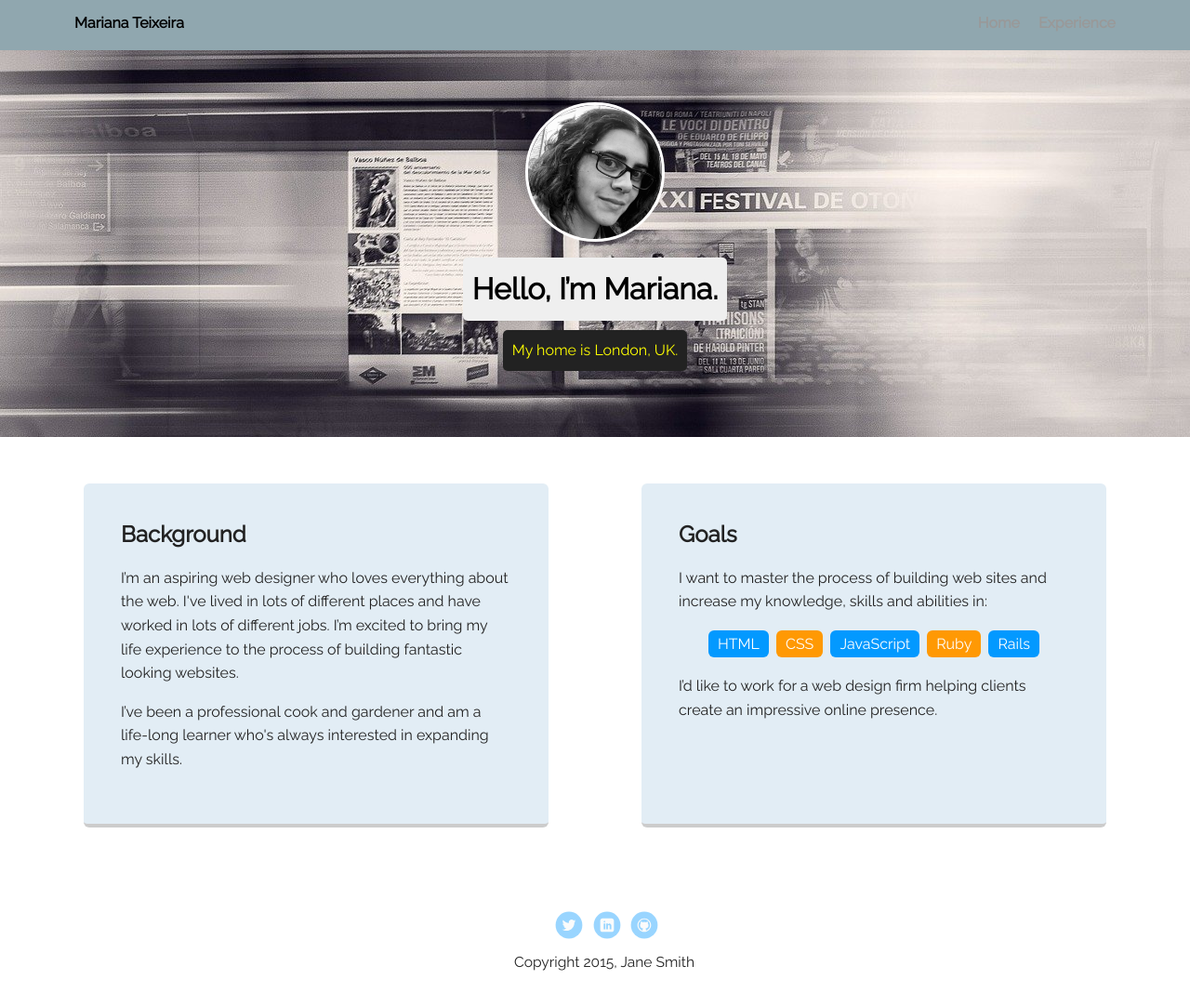
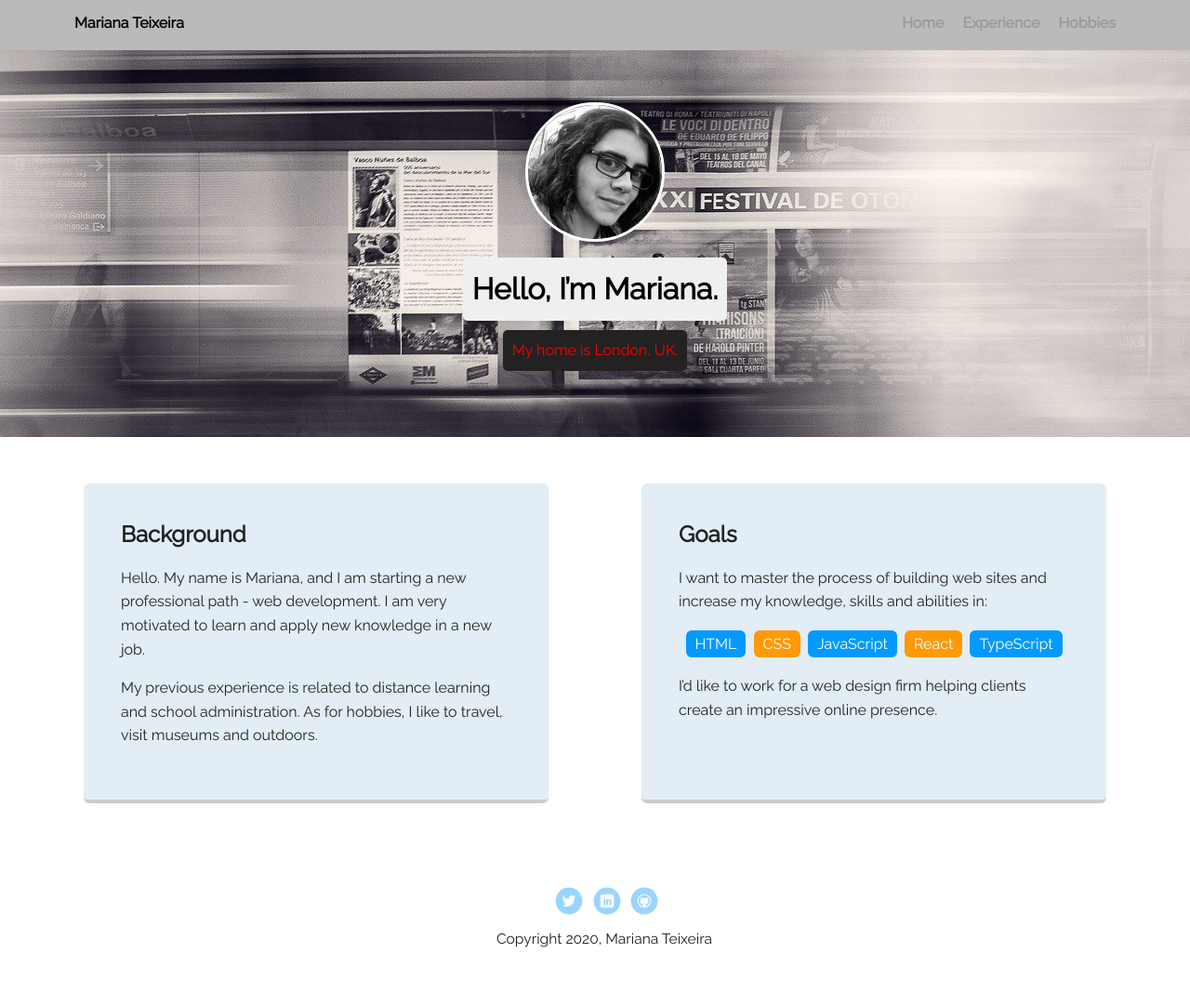
Before and after one commit to MarianaRTeixeira/My_project, a plain HTML site: page index.html in a window 1280 px wide. Shown: the whole page at 93% size. Drawn offline with Linux system fonts and the light colour scheme.

Commit message:
links
Links added and text edited

```diff
--- a/index.html
+++ b/index.html
@@ -14,6 +14,7 @@
           <li class="name">Mariana Teixeira</li>
           <li><a href="#">Home</a></li>
           <li><a href="#">Experience</a></li>
+          <li><a href="#">Hobbies</a></li>
         </ul>
     </div>
 
@@ -26,8 +27,8 @@
     <main class="flex">
       <div class="card">
         <h2>Background</h2>
-        <p>I’m an aspiring web designer who loves everything about the web. I've lived in lots of different places and have worked in lots of different jobs. I’m excited to bring my life experience to the process of building fantastic looking websites.</p>
-        <p>I’ve been a professional cook and gardener and am a life-long learner who's always interested in expanding my skills.</p>
+        <p>Hello. My name is Mariana, and I am starting a new professional path - web development. I am very motivated to learn and apply new knowledge in a new job.</p>
+        <p>My previous experience is related to distance learning and school administration. As for hobbies, I like to travel, visit museums and outdoors.</p>
       </div>
 
       <div class="card">
@@ -37,8 +38,8 @@
           <li>HTML</li>
           <li>CSS</li>
           <li>JavaScript</li>
-          <li>Ruby</li>
-          <li>Rails</li>
+          <li>React</li>
+          <li>TypeScript</li>
         </ul>
         <p>I’d like to work for a web design firm helping clients create an impressive online presence.</p>
       </div>
@@ -46,11 +47,11 @@
     </main>
     <footer>
       <ul>
-        <li><a href="#" class="social twitter">Twitter</a></li>
-        <li><a href="#" class="social linkedin">LinkedIn</a></li>
-        <li><a href="#" class="social github">Github</a></li>
+        <li><a href="https://twitter.com/piko_81" class="social twitter">Twitter</a></li>
+        <li><a href="https://www.linkedin.com/in/marianarteixeira/" class="social linkedin">LinkedIn</a></li>
+        <li><a href="https://github.com/MarianaRTeixeira" class="social github">Github</a></li>
       </ul>
-      <p class="copyright">Copyright 2015, Jane Smith</p>
+      <p class="copyright">Copyright 2020, Mariana Teixeira</p>
     </footer>
   </body>
   </html>
--- a/styles.css
+++ b/styles.css
@@ -25,7 +25,7 @@ a:hover {
 
 .main-nav {
   width: 100%;
-  background:#90a7af;
+  background:#b9baba;
   min-height: 30px;
   padding: 10px;
   position: fixed;
@@ -86,7 +86,7 @@ header .profile-image:hover {
 }
 .location {
   background-color: #222;
-  color: yellow;
+  color: red;
 }
 .card {
   margin: 30px;
```
